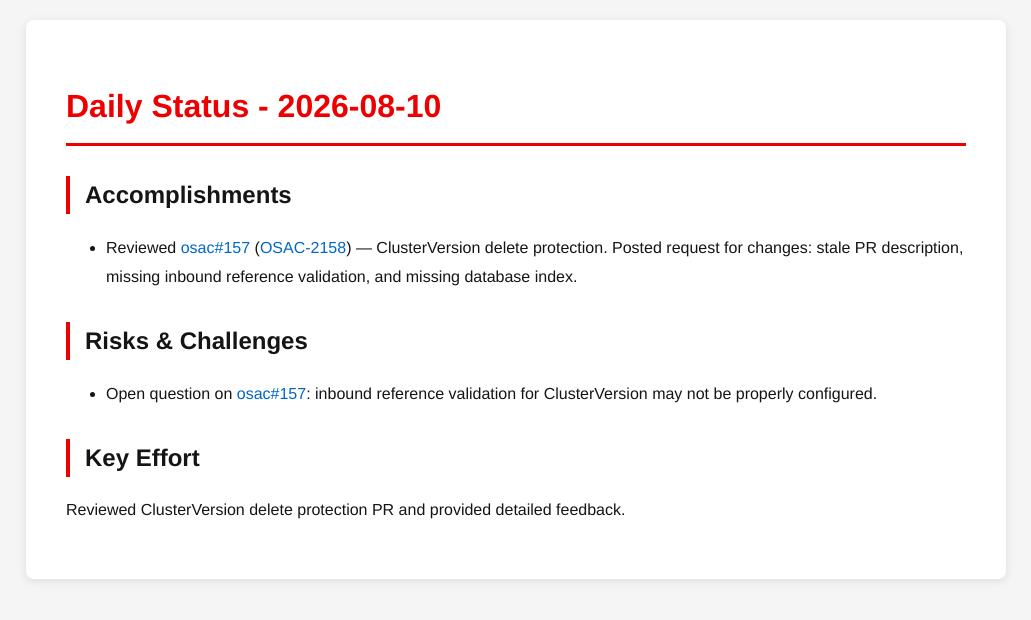
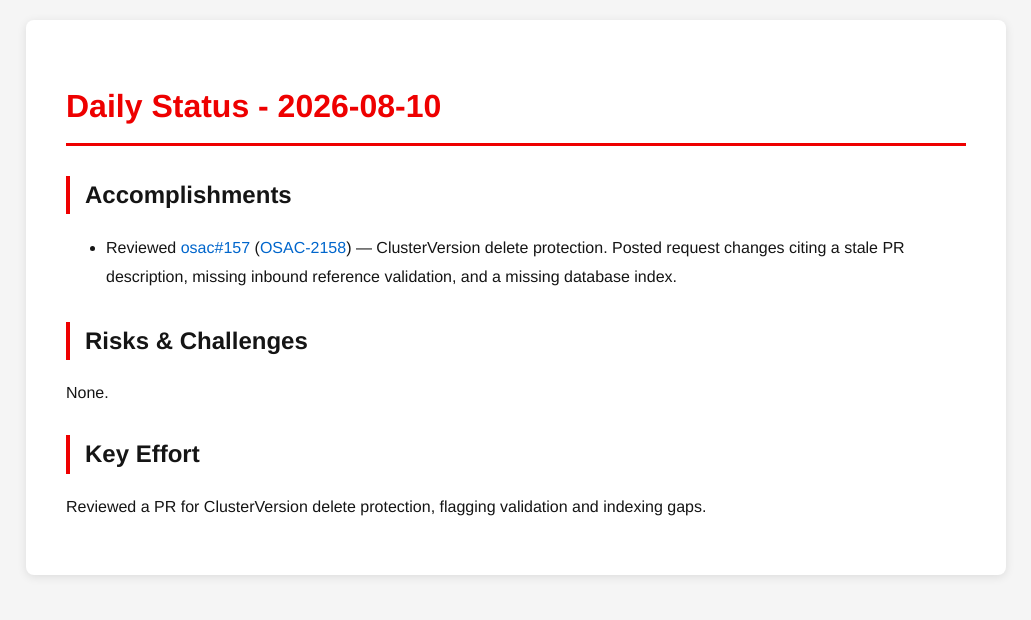
Before and after one commit to tzvatot/daily-status, a Jekyll site: the page built from 2026-08-10.md, in a window 1280 px wide. Shown: the top 620 px of the page, without its empty margins (124-1155 px from the left). Built offline with Jekyll 4.4.1, drawn with Linux system fonts in a browser that asks for light colours.

Commit message:
Daily status update - 2026-08-10

```diff
--- a/2026-08-10.md
+++ b/2026-08-10.md
@@ -7,10 +7,10 @@ date: 2026-08-10
 # Daily Status - 2026-08-10
 
 ## Accomplishments
-- Reviewed [osac#157](https://github.com/osac-project/osac/pull/157) ([OSAC-2158](https://redhat.atlassian.net/browse/OSAC-2158)) — ClusterVersion delete protection. Posted request for changes: stale PR description, missing inbound reference validation, and missing database index.
+- Reviewed [osac#157](https://github.com/osac-project/osac/pull/157) ([OSAC-2158](https://redhat.atlassian.net/browse/OSAC-2158)) — ClusterVersion delete protection. Posted request changes citing a stale PR description, missing inbound reference validation, and a missing database index.
 
 ## Risks & Challenges
-- Open question on [osac#157](https://github.com/osac-project/osac/pull/157): inbound reference validation for ClusterVersion may not be properly configured.
+None.
 
 ## Key Effort
-Reviewed ClusterVersion delete protection PR and provided detailed feedback.
+Reviewed a PR for ClusterVersion delete protection, flagging validation and indexing gaps.
```
